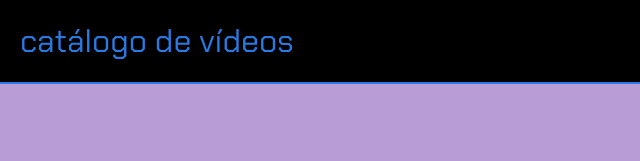
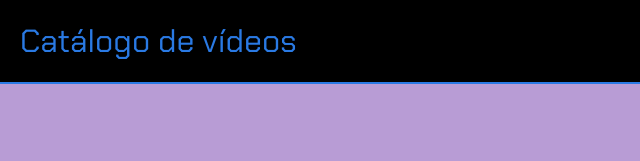
Before and after one commit to 32Nayana3G/catalogo_de_videos, a plain HTML site: page index.html in a window 1280 px wide. Shown: the top 161 px of the page, 0-640 px from the left. Drawn offline with Linux system fonts and the light colour scheme.

Commit message:
Alterando Aluraflix para Catálogo de vídeos

```diff
--- a/index.html
+++ b/index.html
@@ -7,11 +7,11 @@
     <link
         href="https://fonts.googleapis.com/css2?family=Chakra+Petch:ital,wght@0,300;0,400;0,500;0,600;0,700;1,300;1,400;1,500;1,600;1,700&display=swap"
         rel="stylesheet">
-    <title>catálogo de vídeos</title>
+    <title>Catálogo de vídeos</title>
 </head>
 
 <body>
-    <header>catálogo de vídeos</header>
+    <header>Catálogo de vídeos</header>
 
     <section class="chamada">
         <div class="chamada-texto">
```
